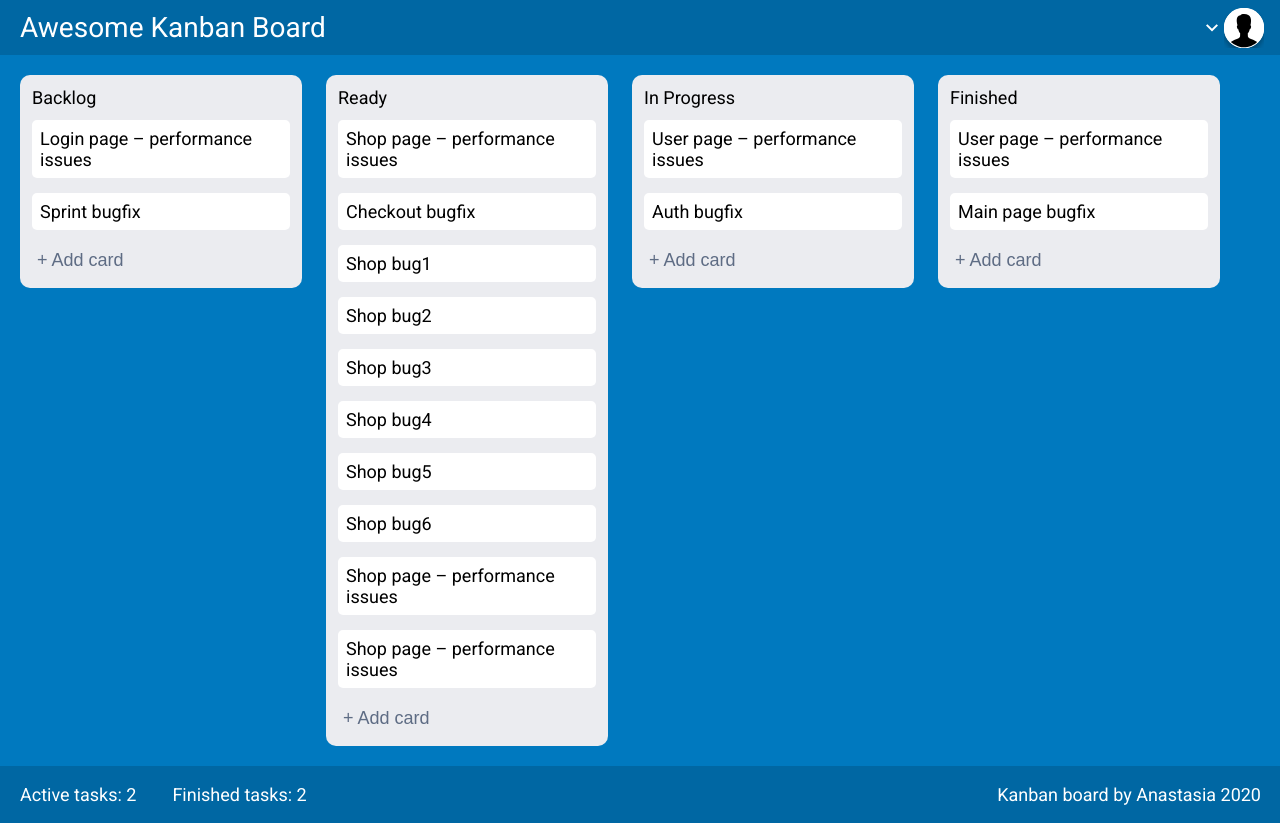
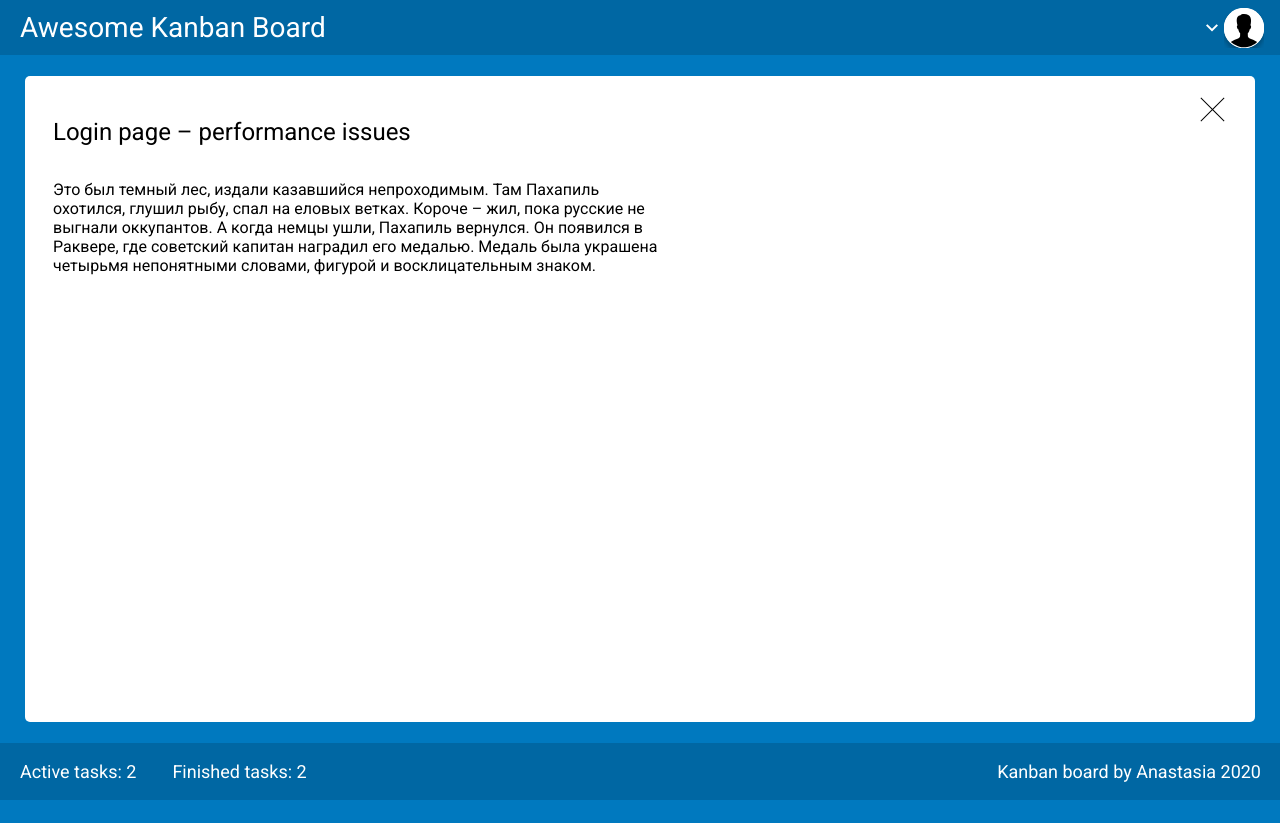
Before and after one commit to Henikilan/kanban-board, a React (Create React App) app: page /task1 in a window 1280 px wide. After the commit the page ends 800 px from the top, so only its background shows below. Built offline with nearby package versions, Linux system fonts and the light colour scheme.

Commit message:
routing; full view page

```diff
--- a/package.json
+++ b/package.json
@@ -8,6 +8,7 @@
     "@testing-library/user-event": "^12.2.2",
     "react": "^17.0.1",
     "react-dom": "^17.0.1",
+    "react-router-dom": "^5.2.0",
     "react-scripts": "4.0.0",
     "uuid": "^8.3.1",
     "web-vitals": "^0.2.4"
--- a/src/App.js
+++ b/src/App.js
@@ -4,6 +4,8 @@ import Header from "./components/Header/Header";
 import Main from "./components/Main/Main";
 import Footer from "./components/Footer/Footer";
 import { dataMock } from "./dataMock";
+import { Route, Switch } from "react-router-dom";
+import FullView from "./components/FullView/FullView";
 
 function App() {
   const localStorageData = localStorage.getItem("data");
@@ -18,7 +20,21 @@ function App() {
   return (
     <div className="App">
       <Header />
-      <Main data={data} updateData={updateData} />
+      <Switch>
+        <Route
+          path="/"
+          children={<Main data={data} updateData={updateData} />}
+          exact
+        />
+        <Route
+          path="/:id"
+          children={({
+            match: {
+              params: { id },
+            },
+          }) => <FullView id={id} data={data} />}
+        />
+      </Switch>
       <Footer data={data} />
     </div>
   );
--- /dev/null
+++ b/src/components/FullView/FullView.css
@@ -0,0 +1,39 @@
+.fullView {
+  background-color: white;
+  border-radius: 5px;
+  margin: 21px 25px;
+  height: 100%;
+  padding: 22px 0 0 28px;
+}
+.fullViewTitle {
+  font-size: 24px;
+  line-height: 28px;
+  font-weight: normal;
+}
+.fullViewPar {
+  width: 621px;
+  height: 136px;
+  padding-top: 14px;
+}
+.close {
+  position: absolute;
+  right: 51px;
+  top: 93px;
+  width: 32px;
+  height: 32px;
+}
+
+.close:before, .close:after {
+  position: absolute;
+  left: 15px;
+  content: ' ';
+  height: 33px;
+  width: 1px;
+  background-color: black;
+}
+.close:before {
+  transform: rotate(45deg);
+}
+.close:after {
+  transform: rotate(-45deg);
+}
--- /dev/null
+++ b/src/components/FullView/FullView.js
@@ -0,0 +1,25 @@
+import React from "react";
+import { Link } from "react-router-dom";
+
+import "./FullView.css";
+
+const FullView = ({ id, data }) => {
+  const allIssues = data.map((item) => item.issues).flat();
+  const issue = allIssues.find((item) => id === item.id);
+
+  return (
+    <div className="fullView">
+      <h2 className="fullViewTitle">{issue.name}</h2>
+      <Link to="/" className="close" />
+      <p className="fullViewPar">
+        Это был темный лес, издали казавшийся непроходимым. Там Пахапиль
+        охотился, глушил рыбу, спал на еловых ветках. Короче – жил, пока русские
+        не выгнали оккупантов. А когда немцы ушли, Пахапиль вернулся. Он
+        появился в Раквере, где советский капитан наградил его медалью. Медаль
+        была украшена четырьмя непонятными словами, фигурой и восклицательным
+        знаком.
+      </p>
+    </div>
+  );
+};
+export default FullView;
--- a/src/components/Header/Header.css
+++ b/src/components/Header/Header.css
@@ -12,6 +12,7 @@
   color: white;
   font-size: 28px;
   padding-left: 20px;
+  text-decoration: none;
 }
 @media only screen and (max-width: 600px) {
   .logo {
--- a/src/components/Header/Header.js
+++ b/src/components/Header/Header.js
@@ -1,10 +1,13 @@
 import React from "react";
 import User from "../User/User";
+import { Link } from "react-router-dom";
 import "./Header.css";
 
 const Header = () => (
   <header className="header">
-    <div className="logo">Awesome Kanban Board</div>
+    <Link to="/" className="logo">
+      Awesome Kanban Board
+    </Link>
     <User />
   </header>
 );
--- a/src/components/Issue/Issue.css
+++ b/src/components/Issue/Issue.css
@@ -1,9 +1,12 @@
 .issue {
+  display: block;
   background-color: white;
   border-radius: 5px;
   margin-bottom: 15px;
   padding: 8px;
   cursor: pointer;
+  text-decoration: none;
+  color: black
 }
 .issue:hover {
   color: #0067a3;
--- a/src/components/Issue/Issue.js
+++ b/src/components/Issue/Issue.js
@@ -1,6 +1,12 @@
 import React from "react";
+import { Link } from "react-router-dom";
+
 import "./Issue.css";
 
-const Issue = ({ name }) => <div className="issue">{name}</div>;
+const Issue = ({ name, id }) => (
+  <Link to={`/${id}`} className="issue">
+    {name}
+  </Link>
+);
 
 export default Issue;
--- a/src/components/Issues/Issues.js
+++ b/src/components/Issues/Issues.js
@@ -5,7 +5,7 @@ import Issue from "../Issue/Issue";
 const Issues = ({ issues }) => (
   <div className="issues">
     {issues.map(({ id, name }) => (
-      <Issue key={id} name={name} />
+      <Issue key={id} name={name} id={id} />
     ))}
   </div>
 );
--- a/src/index.js
+++ b/src/index.js
@@ -1,11 +1,15 @@
 import React from "react";
 import ReactDOM from "react-dom";
+import { BrowserRouter as Router } from "react-router-dom";
+
 import "./index.css";
 import App from "./App";
 
 ReactDOM.render(
   <React.StrictMode>
-    <App />
+    <Router>
+      <App />
+    </Router>
   </React.StrictMode>,
   document.getElementById("root")
 );
```
Also changed, not shown: 1 other file (tests, documents, lock files or other folders).
